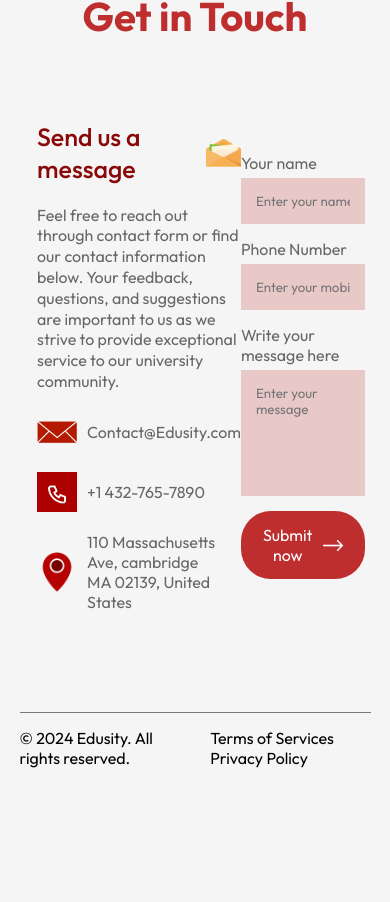
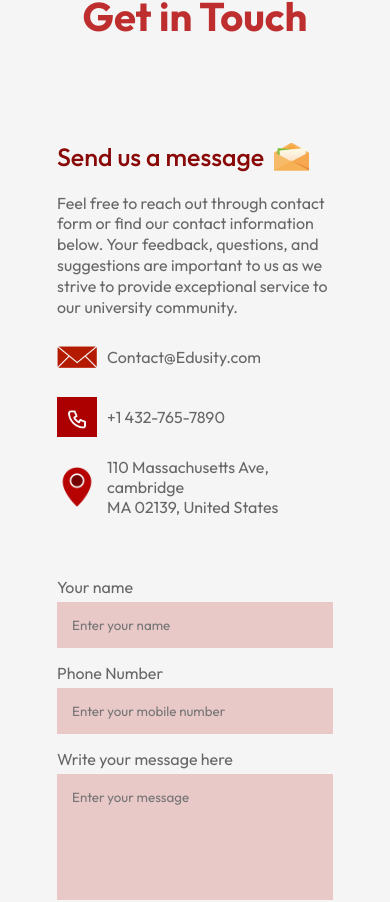
Before and after one commit to tanisha1527/React-project5, a React (Vite) app: page / in a window 390 px wide. Shown: the part 4359-5261 px from the top of the page. Before the commit the page ends 5152 px from the top, so only its background shows below. Built offline with nearby package versions, Linux system fonts and the light colour scheme.

Commit message:
Add responsiveness to contact section

```diff
--- a/src/components/Contact/Contact.css
+++ b/src/components/Contact/Contact.css
@@ -57,3 +57,12 @@
    display: block;
    margin: 20px 0;
 }
+
+@media (max-width: 700px){
+    .contact{
+       display: block;
+    }
+    .contact-col{
+       padding: 20px;
+    }
+}
```
